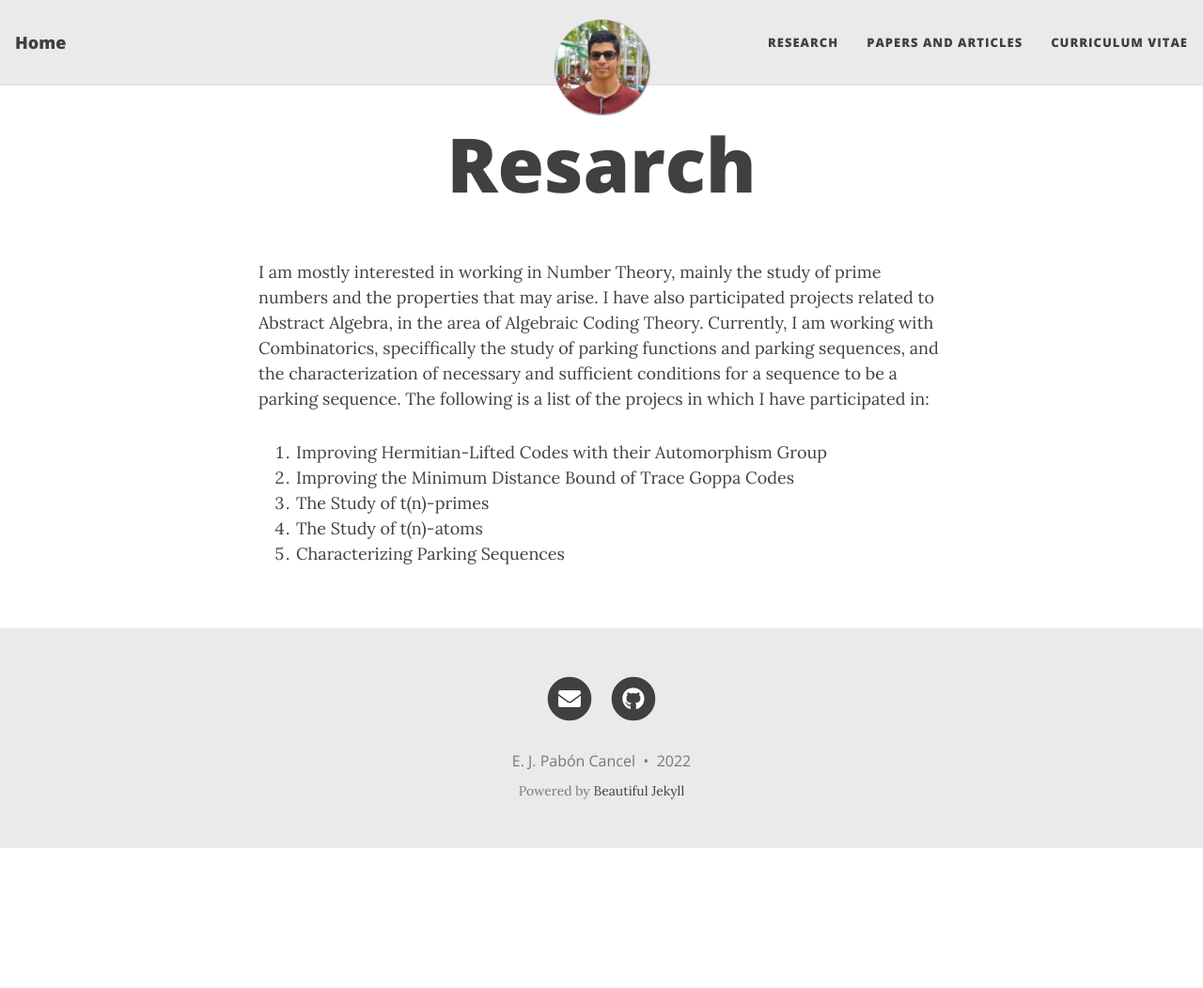
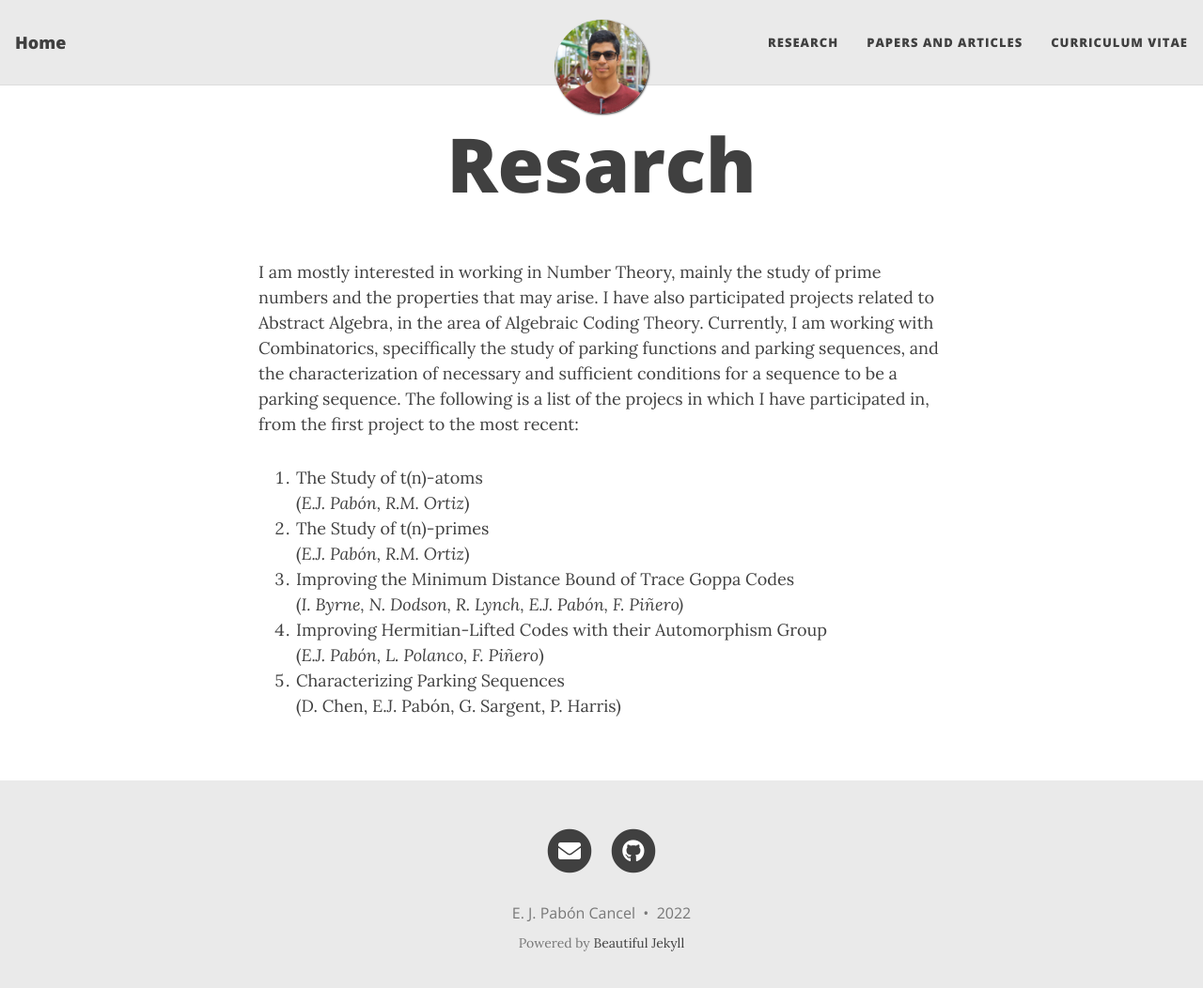
Before and after one commit to ejpaboncancel/ejpaboncancel-old.github.io, a Jekyll site: the page built from research.md, in a window 1280 px wide and 1065 px high. Shown: the top 1052 px of the window at 94% size. Built offline with Jekyll 4.4.1, drawn with Linux system fonts in a browser that asks for light colours; nearby versions of some CDN libraries.

Commit message:
Update research.md

```diff
--- a/research.md
+++ b/research.md
@@ -6,10 +6,11 @@ title: Resarch
 <p> I am mostly interested in working in Number Theory, mainly the study of prime numbers and the properties that may arise. I have also
 participated projects related to Abstract Algebra, in the area of Algebraic Coding Theory. Currently, I am working with Combinatorics,
 speciffically the study of parking functions and parking sequences, and the characterization of necessary and sufficient conditions for
-a sequence to be a parking sequence. The following is a list of the projecs in which I have participated in: </p>
+a sequence to be a parking sequence. The following is a list of the projecs in which I have participated in, from the first project to
+the most recent: </p>
 
-1. Improving Hermitian-Lifted Codes with their Automorphism Group
-2. Improving the Minimum Distance Bound of Trace Goppa Codes
-3. The Study of t(n)-primes
-4. The Study of t(n)-atoms
-5. Characterizing Parking Sequences
+1. The Study of t(n)-atoms <br> (<i>E.J. Pabón, R.M. Ortiz</i>)
+2. The Study of t(n)-primes <br> (<i>E.J. Pabón, R.M. Ortiz</i>)
+3. Improving the Minimum Distance Bound of Trace Goppa Codes <br> (<i>I. Byrne, N. Dodson, R. Lynch, E.J. Pabón, F. Piñero)
+4. Improving Hermitian-Lifted Codes with their Automorphism Group <br> (<i>E.J. Pabón, L. Polanco, F. Piñero</i>)
+5. Characterizing Parking Sequences <br> (D. Chen, E.J. Pabón, G. Sargent, P. Harris)
```
